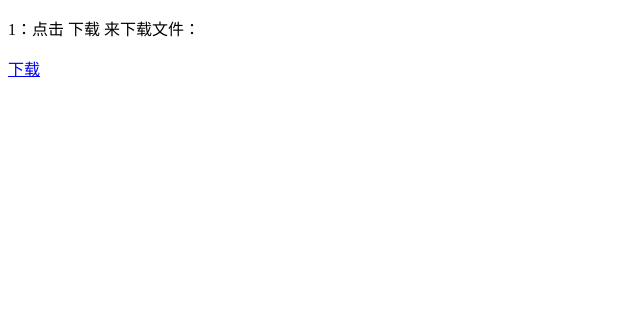
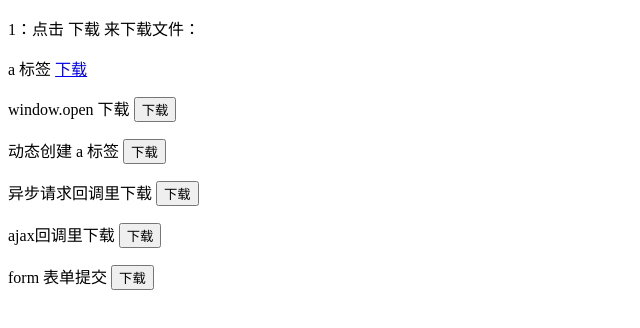
Before and after one commit to wangcherry/typescript-demo, a website: page src/index.html in a window 1280 px wide. Shown: the whole page, without its empty margins (0-640 px from the left). Drawn offline with nearby package versions, Linux system fonts and the light colour scheme.

Commit message:
change: 下载相关的例子

```diff
--- a/package.json
+++ b/package.json
@@ -25,6 +25,7 @@
     "@types/node": "^10.11.7",
     "fse": "^4.0.1",
     "koa": "^2.6.2",
+    "koa-bodyparser": "^3.2.0",
     "koa-router": "^7.4.0",
     "koa-static": "^5.0.0",
     "opn": "^5.4.0"
--- a/src/index.html
+++ b/src/index.html
@@ -8,8 +8,86 @@
 </head>
 <body>
     <p>1：点击 下载 来下载文件：<p>
-    <a href="/xhr/doc/ts实践总结&ts解析.pptx">下载</a>
+    <p>a 标签 <a href="/xhr/doc/test.pptx">下载</a></p>
+    <p>window.open 下载 <button onclick="windowOpen('/xhr/doc/test.pptx');">下载</button></p>
+    <p>动态创建 a 标签 <button onclick="createAEle('/xhr/doc/test.pptx');">下载</button></p>
+    <p>异步请求回调里下载 <button onclick="downloadAfterAsync();">下载</button></p>
+    <p>ajax回调里下载 <button onclick="downloadAfterAjax();">下载</button></p>
+    <p>form 表单提交 <button onclick="formDownload('/xhr/doc/test.pptx',{a:1,b:2});">下载</button></p>
 
+    <script src="https://cdn.bootcss.com/jquery/3.3.1/jquery.min.js"></script>
+    <script>
+        function windowOpen(url) {
+            window.open(url,'_blank');
+        }
+        function createAEle(url, target) {
+            const a = document.createElement('a');
+            a.id = `download${Date.now()}`;
+            a.href = url;
+            a.target = target || '_target';
+            a.download = '';
+            const body = document.getElementsByTagName('body')[0];
+            body.appendChild(a);
+            a.click();
+            body.removeChild(a);
+        };
+        function downloadAfterAsync() {
+            const http = new XMLHttpRequest();
+            http.open('GET','/xhr/get/url.json');
+            http.send();
+            http.onreadystatechange = () => {
+                if(http.readyState === 4 && http.status === 200) {
+                    console.log(http.responseText);
+                    const url = http.responseText;
+                    // createAEle(url); // 有些浏览器，动态创建表单也会拦截
+                    // windowOpen(url); // 异步回调里调用，浏览器会拦截
+                    formDownload(url); // 不拦截
+                }
+            }
+        }
+        function downloadAfterAjax() {
+            $.ajax({
+                method: 'GET',
+                url: '/xhr/get/url.json',
+                async: false // 将异步改为同步，浏览器不拦截
+            }).done(url => {
+                windowOpen(url);
+            });
+        }
 
+        function formDownload(url, params) {// 可以使用post方法，携带大对象参数
+            const body = document.getElementsByTagName('body')[0];
+            const oldIframe = document.getElementById('perfectIframe');
+            const oldForm = document.getElementById('perfectForm');
+            const oldInput = document.getElementById('perfectInput');
+            if (oldIframe && oldForm && oldInput) {
+                oldForm.setAttribute('action', url);
+                oldInput.setAttribute('value', JSON.stringify(params));
+                document.forms['perfectForm'].submit();
+            } else {
+                const iframe = document.createElement('iframe');
+                iframe.setAttribute('name', 'form_target');
+                iframe.setAttribute('id', 'perfectIframe');
+
+                const form = document.createElement('form');
+                form.setAttribute('id', 'perfectForm');
+                form.setAttribute('name', 'perfectForm');
+                form.setAttribute('method', 'post');
+                form.setAttribute('action', url);
+                form.setAttribute('target', 'form_target');
+
+                const hiddenField = document.createElement('input');
+                hiddenField.setAttribute('id', 'perfectInput');
+                hiddenField.setAttribute('type', 'hidden');
+                hiddenField.setAttribute('name', 'value');
+                hiddenField.setAttribute('value', JSON.stringify(params));
+
+                form.appendChild(hiddenField);
+                body.appendChild(form);
+                body.appendChild(iframe);
+                form.submit();
+            }
+        }
+    </script>
 </body>
 </html>
```
Also changed, not shown: server.js (+19 -7 lines), 2 other files.
